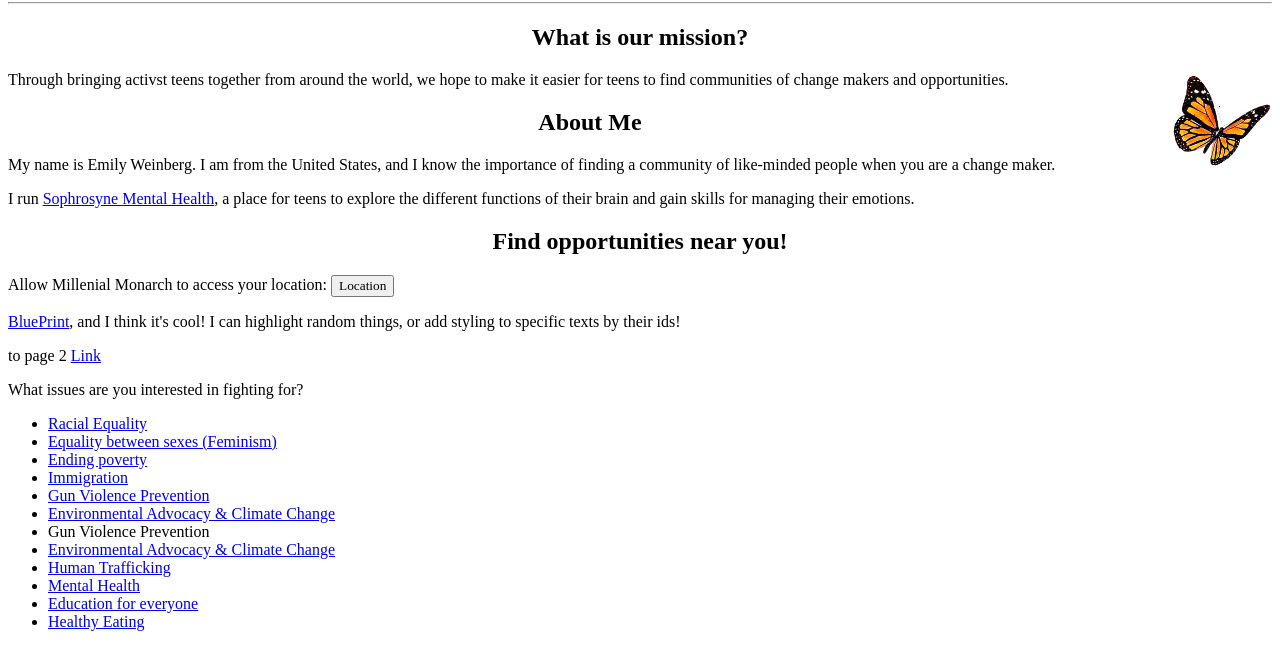
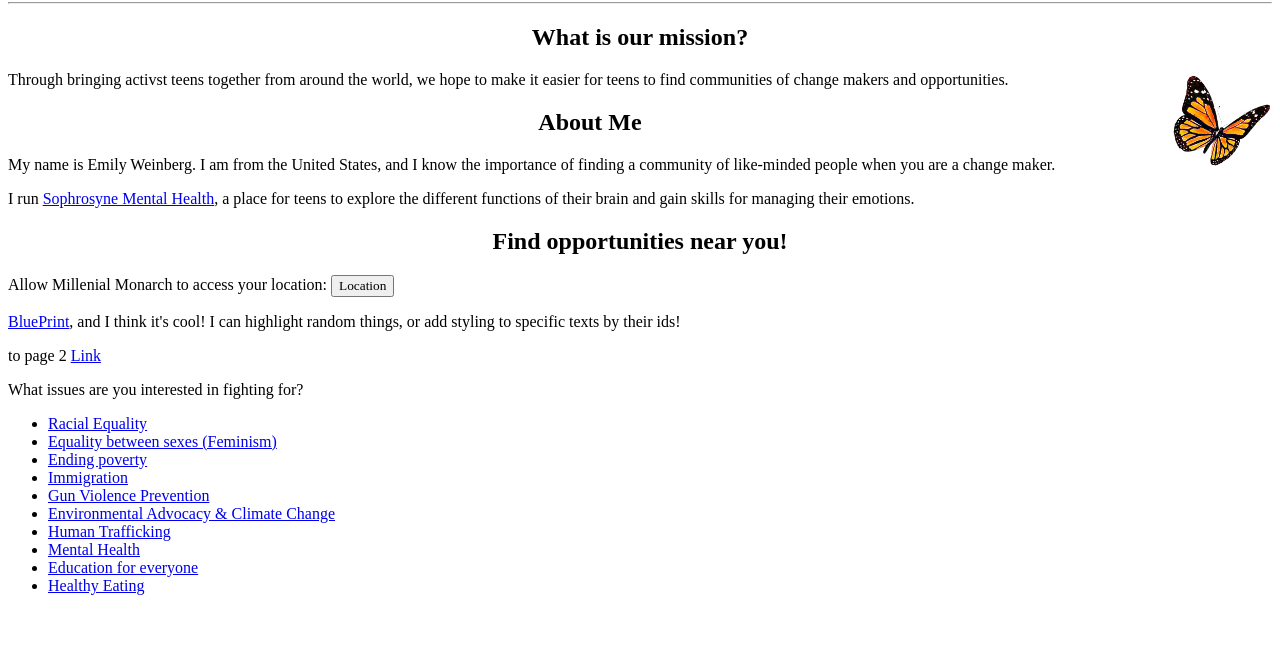
Before and after one commit to emilyweinberg/millenialmonarch, a plain HTML site: page index.html in a window 1280 px wide. Shown: the part 136-800 px from the top of the page. Drawn offline with Linux system fonts and the light colour scheme.

Commit message:
delete links

```diff
--- a/index.html
+++ b/index.html
@@ -108,8 +108,6 @@ function showPosition(position) {
 			<li><a href="immigration.html"> Immigration</a></li>
 			<li>  <a href="GunViolence.html">Gun Violence Prevention </a> </li>
 			<li><a href="climatechange.html">Environmental Advocacy & Climate Change</a></li>
-			<li> Gun Violence Prevention</li>
-			<li><a href="climatechange">Environmental Advocacy & Climate Change</a></li>
 			<li> <a href = "HumanTrafficking.html"> Human Trafficking </a></li>
 			<li> <a href="mental-health.html">Mental Health</a></li>
 			<li> <a href="education-for-everyone.html">Education for everyone</a></li>
```
